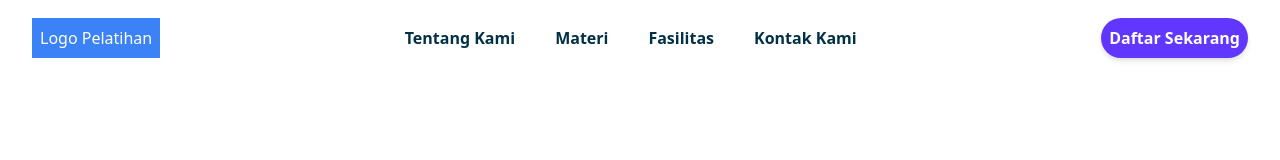
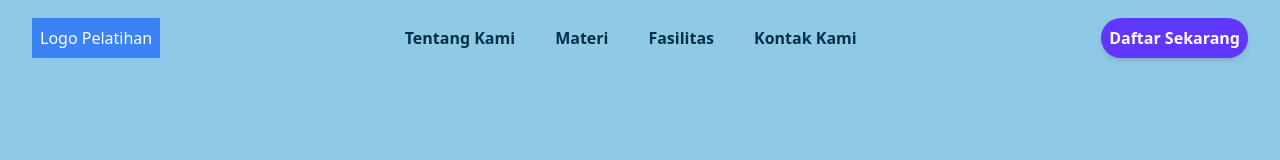
Before and after one commit to nidamuna/landingpage-1, a React (Create React App) app: page / in a window 1280 px wide. Shown: the top 160 px of the page. Built offline with nearby package versions, Linux system fonts and the light colour scheme.

Commit message:
change bg color

```diff
--- a/src/component/Herosection.jsx
+++ b/src/component/Herosection.jsx
@@ -4,7 +4,7 @@ import doctor from '../assets/doctor.png'
 const Herosection = () => {
   return (
     <>
-      <section id='hero' className='w-full bg-white min-h-screen text-[#023047] pt-[160px] px-10 pb-[100px]'>
+      <section id='hero' className='w-full bg-[#8ECAE6] min-h-screen text-[#023047] pt-[160px] px-10 pb-[100px]'>
         <div className='flex flex-col-reverse md:flex-row container mx-auto'>
           {/* Left */}
           <div className='w-full md:w-[50%]'>
--- a/src/component/Navbar.jsx
+++ b/src/component/Navbar.jsx
@@ -11,7 +11,7 @@ const Navbar = () => {
 
   return (
     <>
-        <nav className='w-full bg-white h-[75px] py-4 px-8 flex justify-between items-center'>
+        <nav className='w-full bg-[#8ECAE6] h-[75px] py-4 px-8 flex justify-between items-center'>
             <span className='bg-blue-500 p-2 text-white'>
                 Logo Pelatihan
             </span>
--- a/src/component/Navbar2.jsx
+++ b/src/component/Navbar2.jsx
@@ -20,7 +20,7 @@ const Navbar2 = () => {
 
   return (
     <>
-        <section className={navbar ? 'text-[#023047] hidden md:flex w-full bg-white h-auto py-4 px-8 justify-between items-start shadow-lg top-0' : 'hidden'}>
+        <section className={navbar ? 'text-[#023047] hidden md:flex w-full bg-[#8ECAE6] h-auto py-4 px-8 justify-between items-start shadow-lg top-0' : 'hidden'}>
            <div className='flex flex-col'>
                 <h1 className='font-bold'>
                     Siap mengikuti Pelatihan Sunat Moderen ?
```
